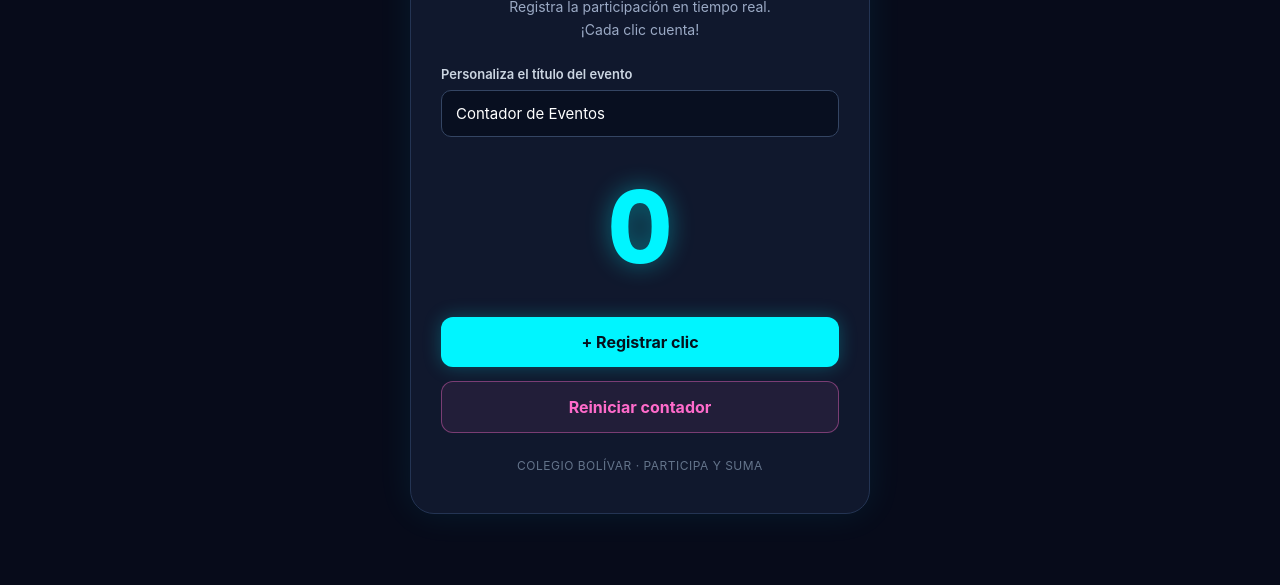
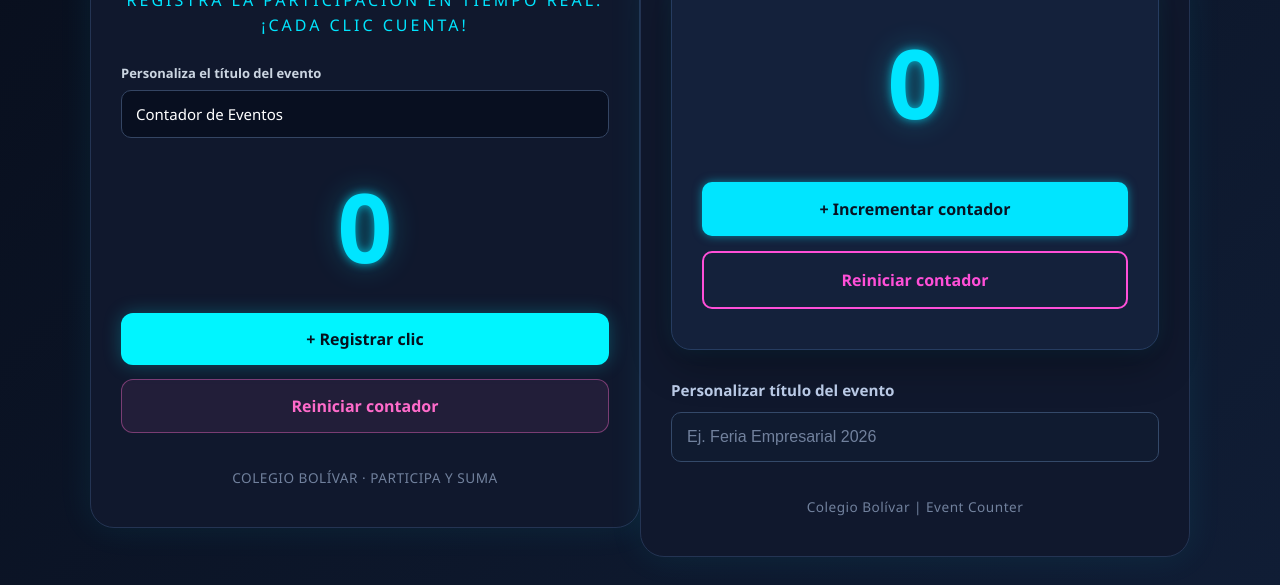
Before and after one commit to simonarbelond-cloud/my-first-app, a plain HTML site: page index.html in a window 1280 px wide. Shown: the part 215-800 px from the top of the page. Drawn offline with Linux system fonts and the light colour scheme.

Commit message:
v4: Modularizacion de codigo en archivos independientes HTML, CSS y JS

```diff
--- /dev/null
+++ b/actions.js
@@ -0,0 +1,71 @@
+
+/* ==============================
+   VARIABLES PRINCIPALES
+============================== */
+
+let clicks = 0;
+let eventTitle = "Contador de Eventos";
+
+/* ==============================
+   ELEMENTOS HTML
+============================== */
+
+const counterDisplay = document.getElementById("counter");
+
+const clickButton = document.getElementById("clickButton");
+
+const resetButton = document.getElementById("resetButton");
+
+const titleInput = document.getElementById("titleInput");
+
+const titleDisplay = document.getElementById("eventTitle");
+
+/* ==============================
+   ACTUALIZAR CONTADOR
+============================== */
+
+function updateCounter() {
+    counterDisplay.textContent = clicks;
+}
+
+/* ==============================
+   INCREMENTAR CONTADOR
+============================== */
+
+clickButton.addEventListener("click", function () {
+
+    clicks++;
+
+    updateCounter();
+
+});
+
+/* ==============================
+   REINICIAR CONTADOR
+============================== */
+
+resetButton.addEventListener("click", function () {
+
+    clicks = 0;
+
+    updateCounter();
+
+});
+
+/* ==============================
+   CAMBIAR TÍTULO EN TIEMPO REAL
+============================== */
+
+titleInput.addEventListener("input", function () {
+
+    const newTitle = titleInput.value.trim();
+
+    if (newTitle === "") {
+        titleDisplay.textContent = "Contador de Eventos";
+        eventTitle = "Contador de Eventos";
+    } else {
+        titleDisplay.textContent = newTitle;
+        eventTitle = newTitle;
+    }
+
+});
--- a/index.html
+++ b/index.html
@@ -240,3 +240,65 @@
     </script>
 </body>
 </html>
+
+<!DOCTYPE html>
+<html lang="es">
+<head>
+    <meta charset="UTF-8">
+    <meta name="viewport" content="width=device-width, initial-scale=1.0">
+    <title>Contador de Eventos | Colegio Bolívar</title>
+
+    <link rel="stylesheet" href="style.css">
+    <script src="actions.js" defer></script>
+</head>
+
+<body>
+
+    <main class="container">
+
+        <header class="header">
+            <h1 id="eventTitle">Contador de Eventos</h1>
+            <p class="subtitle">Colegio Bolívar</p>
+        </header>
+
+        <section class="counter-card">
+
+            <div class="counter-display">
+                <span id="counter">0</span>
+            </div>
+
+            <div class="controls">
+                <button id="clickButton" class="btn btn-primary">
+                    + Incrementar contador
+                </button>
+
+                <button id="resetButton" class="btn btn-reset">
+                    Reiniciar contador
+                </button>
+            </div>
+
+        </section>
+
+        <section class="settings">
+
+            <label for="titleInput">
+                Personalizar título del evento
+            </label>
+
+            <input
+                type="text"
+                id="titleInput"
+                placeholder="Ej. Feria Empresarial 2026"
+                maxlength="80"
+            >
+
+        </section>
+
+        <footer class="footer">
+            <p>Colegio Bolívar | Event Counter</p>
+        </footer>
+
+    </main>
+
+</body>
+</html>
--- /dev/null
+++ b/style.css
@@ -0,0 +1,236 @@
+
+/* ==============================
+   CONFIGURACIÓN GENERAL
+============================== */
+
+* {
+    margin: 0;
+    padding: 0;
+    box-sizing: border-box;
+}
+
+body {
+    font-family: 'Segoe UI', Arial, sans-serif;
+    background: linear-gradient(135deg, #080e1c, #101d35);
+    color: #ffffff;
+    min-height: 100vh;
+
+    display: flex;
+    justify-content: center;
+    align-items: center;
+
+    padding: 20px;
+}
+
+/* ==============================
+   CONTENEDOR PRINCIPAL
+============================== */
+
+.container {
+    width: 100%;
+    max-width: 550px;
+    text-align: center;
+}
+
+/* ==============================
+   ENCABEZADO
+============================== */
+
+.header {
+    margin-bottom: 35px;
+}
+
+.header h1 {
+    font-size: 2.3rem;
+    font-weight: 700;
+    color: #ffffff;
+    margin-bottom: 10px;
+    letter-spacing: 1px;
+    overflow-wrap: anywhere;
+}
+
+.subtitle {
+    color: #00e5ff;
+    font-size: 1rem;
+    letter-spacing: 3px;
+    text-transform: uppercase;
+}
+
+/* ==============================
+   TARJETA DEL CONTADOR
+============================== */
+
+.counter-card {
+    background: #14213b;
+    border: 1px solid #263c60;
+    border-radius: 20px;
+    padding: 40px 30px;
+
+    box-shadow:
+        0 0 20px rgba(0, 229, 255, 0.08),
+        0 15px 40px rgba(0, 0, 0, 0.3);
+}
+
+/* ==============================
+   DISPLAY DEL CONTADOR
+============================== */
+
+.counter-display {
+    margin-bottom: 35px;
+}
+
+#counter {
+    display: block;
+    font-size: 6rem;
+    font-weight: 800;
+    color: #00e5ff;
+
+    text-shadow:
+        0 0 10px rgba(0, 229, 255, 0.7),
+        0 0 30px rgba(0, 229, 255, 0.3);
+
+    font-variant-numeric: tabular-nums;
+}
+
+/* ==============================
+   BOTONES
+============================== */
+
+.controls {
+    display: flex;
+    flex-direction: column;
+    gap: 15px;
+}
+
+.btn {
+    border: none;
+    border-radius: 10px;
+    padding: 16px 20px;
+
+    font-size: 1rem;
+    font-weight: 700;
+    cursor: pointer;
+
+    transition: all 0.25s ease;
+}
+
+/* Botón principal */
+
+.btn-primary {
+    background: #00e5ff;
+    color: #081323;
+
+    box-shadow:
+        0 0 10px rgba(0, 229, 255, 0.5);
+}
+
+.btn-primary:hover {
+    background: #5af0ff;
+
+    transform: translateY(-3px);
+
+    box-shadow:
+        0 0 20px rgba(0, 229, 255, 0.8);
+}
+
+/* Botón de reinicio */
+
+.btn-reset {
+    background: transparent;
+    color: #ff4fd8;
+
+    border: 2px solid #ff4fd8;
+}
+
+.btn-reset:hover {
+    background: #ff4fd8;
+    color: #ffffff;
+
+    transform: translateY(-3px);
+
+    box-shadow:
+        0 0 20px rgba(255, 79, 216, 0.5);
+}
+
+.btn:active {
+    transform: scale(0.97);
+}
+
+/* ==============================
+   PERSONALIZACIÓN DEL TÍTULO
+============================== */
+
+.settings {
+    margin-top: 30px;
+    text-align: left;
+}
+
+.settings label {
+    display: block;
+    margin-bottom: 12px;
+
+    font-size: 0.95rem;
+    font-weight: 600;
+    color: #b9c9e5;
+}
+
+.settings input {
+    width: 100%;
+    padding: 15px;
+
+    background: #101b30;
+    color: #ffffff;
+
+    border: 1px solid #344969;
+    border-radius: 10px;
+
+    font-size: 1rem;
+    outline: none;
+
+    transition: border 0.3s ease,
+                box-shadow 0.3s ease;
+}
+
+.settings input:focus {
+    border-color: #00e5ff;
+
+    box-shadow:
+        0 0 12px rgba(0, 229, 255, 0.25);
+}
+
+.settings input::placeholder {
+    color: #71819d;
+}
+
+/* ==============================
+   PIE DE PÁGINA
+============================== */
+
+.footer {
+    margin-top: 35px;
+    color: #71819d;
+    font-size: 0.85rem;
+}
+
+/* ==============================
+   RESPONSIVE DESIGN
+============================== */
+
+@media (max-width: 480px) {
+
+    .header h1 {
+        font-size: 1.8rem;
+    }
+
+    #counter {
+        font-size: 4.5rem;
+    }
+
+    .counter-card {
+        padding: 30px 20px;
+    }
+
+    .btn {
+        font-size: 0.9rem;
+    }
+}
```
